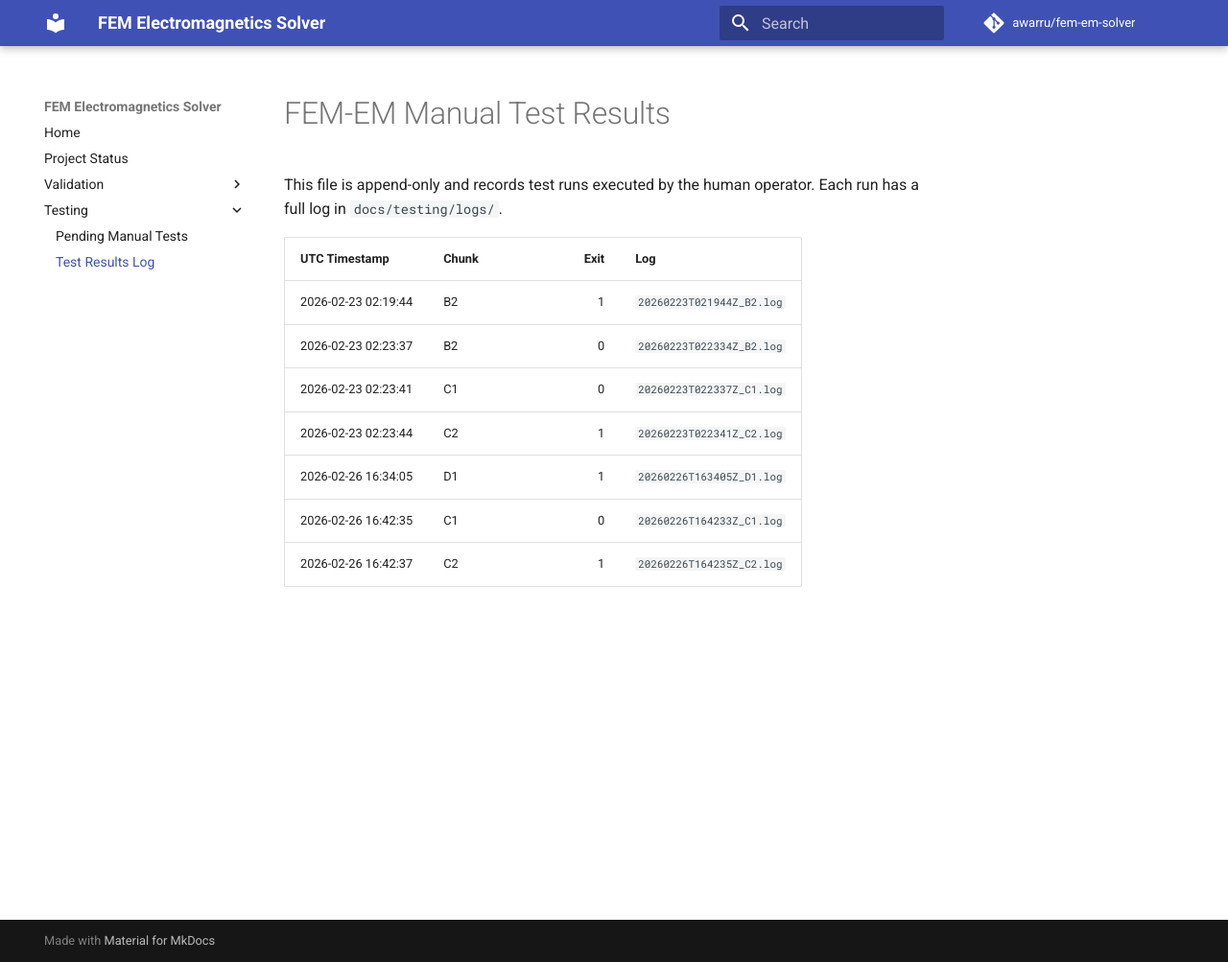
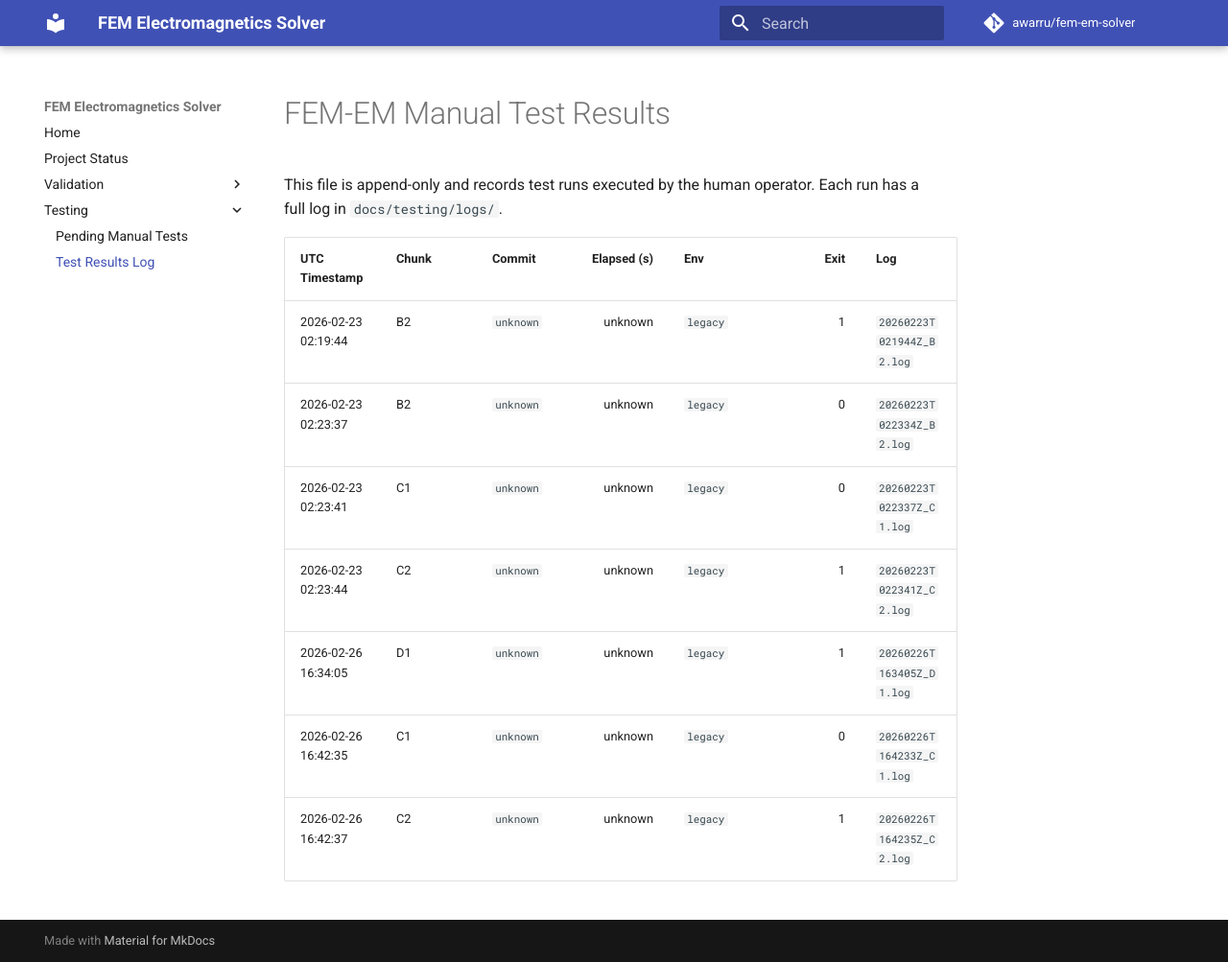
Before and after one commit to awarru/fem-em-solver, an MkDocs documentation site: the page built from docs/testing/test-results.md, in a window 1280 px wide and 1003 px high. Shown: the whole window at 96% size. Built offline with MkDocs 1.6.1 and Material for MkDocs 9.7.7, drawn with Linux system fonts in a browser that asks for light colours; comment, search, counter and statistics services are not loaded.

```diff
--- a/docs/testing/test-results.md
+++ b/docs/testing/test-results.md
@@ -3,12 +3,12 @@
 This file is append-only and records test runs executed by the human operator.
 Each run has a full log in `docs/testing/logs/`.
 
-| UTC Timestamp | Chunk | Exit | Log |
-|---|---|---:|---|
-| 2026-02-23 02:19:44 | B2 | 1 | `20260223T021944Z_B2.log` |
-| 2026-02-23 02:23:37 | B2 | 0 | `20260223T022334Z_B2.log` |
-| 2026-02-23 02:23:41 | C1 | 0 | `20260223T022337Z_C1.log` |
-| 2026-02-23 02:23:44 | C2 | 1 | `20260223T022341Z_C2.log` |
-| 2026-02-26 16:34:05 | D1 | 1 | `20260226T163405Z_D1.log` |
-| 2026-02-26 16:42:35 | C1 | 0 | `20260226T164233Z_C1.log` |
-| 2026-02-26 16:42:37 | C2 | 1 | `20260226T164235Z_C2.log` |
+| UTC Timestamp | Chunk | Commit | Elapsed (s) | Env | Exit | Log |
+|---|---|---|---:|---|---:|---|
+| 2026-02-23 02:19:44 | B2 | `unknown` | unknown | `legacy` | 1 | `20260223T021944Z_B2.log` |
+| 2026-02-23 02:23:37 | B2 | `unknown` | unknown | `legacy` | 0 | `20260223T022334Z_B2.log` |
+| 2026-02-23 02:23:41 | C1 | `unknown` | unknown | `legacy` | 0 | `20260223T022337Z_C1.log` |
+| 2026-02-23 02:23:44 | C2 | `unknown` | unknown | `legacy` | 1 | `20260223T022341Z_C2.log` |
+| 2026-02-26 16:34:05 | D1 | `unknown` | unknown | `legacy` | 1 | `20260226T163405Z_D1.log` |
+| 2026-02-26 16:42:35 | C1 | `unknown` | unknown | `legacy` | 0 | `20260226T164233Z_C1.log` |
+| 2026-02-26 16:42:37 | C2 | `unknown` | unknown | `legacy` | 1 | `20260226T164235Z_C2.log` |
```
Also changed, not shown: ROADMAP.md (+3 -3 lines), 2 other files.
